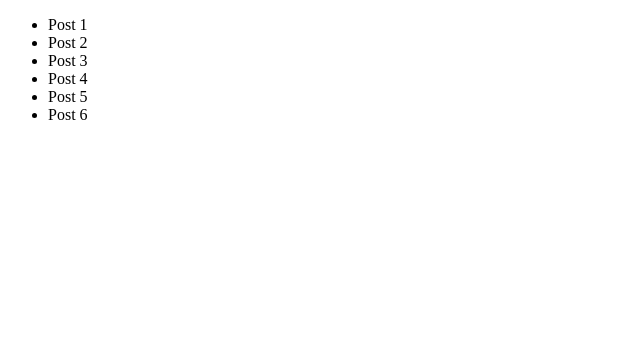
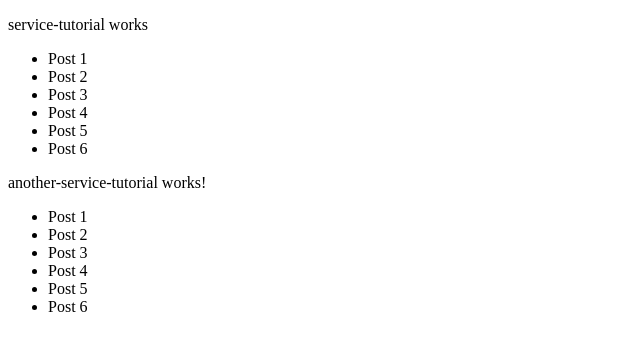
Before and after one commit to ekantchandrakar/angular, an Angular app: page / in a window 1280 px wide. Shown: the top 350 px of the page, without its empty margins (0-640 px from the left). Built offline with nearby package versions, Linux system fonts and the light colour scheme.

Commit message:
DI via providers in app module and individual

```diff
--- /dev/null
+++ b/src/app/another-service-tutorial/another-service-tutorial.component.html
@@ -0,0 +1,5 @@
+<p>another-service-tutorial works!</p>
+
+<ul>
+  <li *ngFor="let post of postList">{{ post.postTitle }}</li>
+</ul>
--- /dev/null
+++ b/src/app/another-service-tutorial/another-service-tutorial.component.ts
@@ -0,0 +1,15 @@
+import { Component } from '@angular/core';
+import { PostService } from '../services/post.service';
+
+@Component({
+  selector: 'app-another-service-tutorial',
+  templateUrl: './another-service-tutorial.component.html',
+  styleUrls: ['./another-service-tutorial.component.css'],
+})
+export class AnotherServiceTutorialComponent {
+  postList: Array<any>;
+
+  constructor(private postService: PostService) {
+    this.postList = postService.postList;
+  }
+}
--- a/src/app/app.component.html
+++ b/src/app/app.component.html
@@ -47,3 +47,5 @@
 <!-- <app-user-details></app-user-details> -->
 
 <app-service-tutorial></app-service-tutorial>
+
+<app-another-service-tutorial></app-another-service-tutorial>
--- a/src/app/app.module.ts
+++ b/src/app/app.module.ts
@@ -10,6 +10,8 @@ import { PostFormComponent } from './post-form/post-form.component';
 import { DirectiveTutorialComponent } from './directive-tutorial/directive-tutorial.component';
 import { UserDetailsComponent } from './user-details/user-details.component';
 import { ServiceTutorialComponent } from './service-tutorial/service-tutorial.component';
+import { AnotherServiceTutorialComponent } from './another-service-tutorial/another-service-tutorial.component';
+import { PostService } from './services/post.service';
 
 @NgModule({
   declarations: [
@@ -21,9 +23,10 @@ import { ServiceTutorialComponent } from './service-tutorial/service-tutorial.co
     DirectiveTutorialComponent,
     UserDetailsComponent,
     ServiceTutorialComponent,
+    AnotherServiceTutorialComponent,
   ],
   imports: [BrowserModule, FormsModule],
-  providers: [],
+  providers: [PostService],
   bootstrap: [AppComponent],
 })
 export class AppModule {}
--- a/src/app/service-tutorial/service-tutorial.component.html
+++ b/src/app/service-tutorial/service-tutorial.component.html
@@ -1,3 +1,4 @@
+<p>service-tutorial works</p>
 <ul>
   <li *ngFor="let post of posts">
     {{ post.postTitle }}
--- a/src/app/service-tutorial/service-tutorial.component.ts
+++ b/src/app/service-tutorial/service-tutorial.component.ts
@@ -9,8 +9,8 @@ import { PostService } from '../services/post.service';
 export class ServiceTutorialComponent implements OnInit {
   posts: Array<any>;
 
-  constructor() {
-    let postService = new PostService();
+  constructor(private postService: PostService) {
+    // let postService = new PostService();
     this.posts = postService.postList;
   }
 
```
Also changed, not shown: src/app/another-service-tutorial/another-service-tutorial.component.css (added), 1 other file (tests, documents, lock files or other folders).
